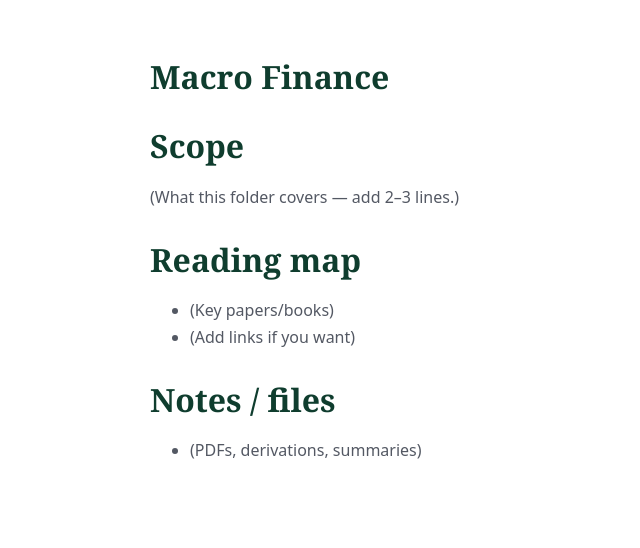
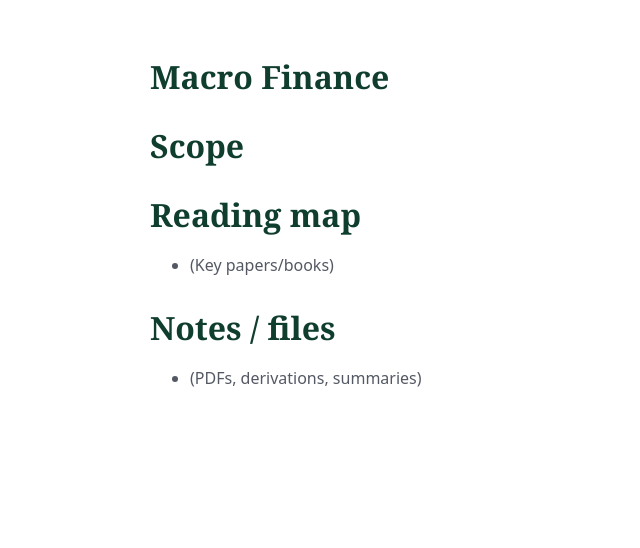
Before and after one commit to yaxinzn/study-archive, a Jekyll site: the page built from materials/macro-finance/index.md, in a window 1280 px wide. Shown: the part 472-1020 px from the top of the page, without its empty margins (0-640 px from the left). Built offline with Jekyll 4.4.1, drawn with Linux system fonts in a browser that asks for light colours; after the commit the page ends 948 px from its top, so only the background shows below that.

Commit message:
Update index.md

```diff
--- a/materials/macro-finance/index.md
+++ b/materials/macro-finance/index.md
@@ -9,11 +9,9 @@ hero_desc: Notes, PDFs, and structured summaries for Macro-Finance.
 # Macro Finance
 
 ## Scope
-(What this folder covers — add 2–3 lines.)
 
 ## Reading map
 - (Key papers/books)
-- (Add links if you want)
 
 ## Notes / files
 - (PDFs, derivations, summaries)
```
